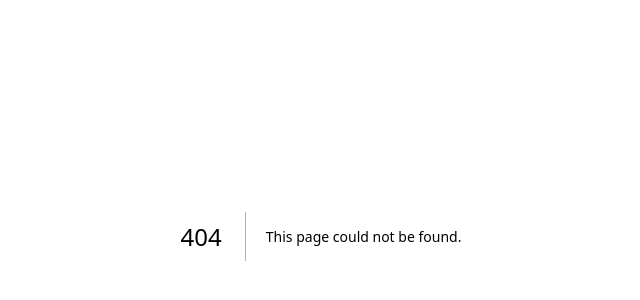
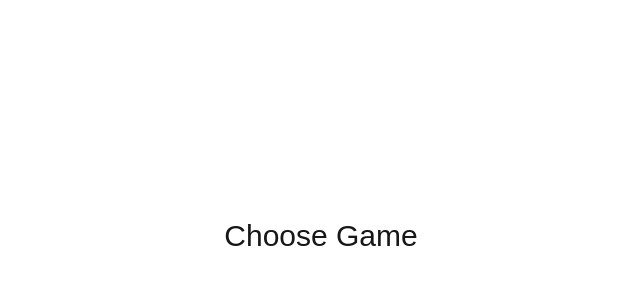
Before and after one commit to Albert-S2/pokemonproject, a Next.js app: page /about/choosegame in a window 1280 px wide. Before the commit this address had no page. Shown: the part 164-464 px from the top of the page, without its empty margins (319-959 px from the left). Built offline with nearby package versions, Linux system fonts and the light colour scheme.

Commit message:
choose game page created and welcome button works fine

```diff
--- /dev/null
+++ b/src/app/about/choosegame/page.tsx
@@ -0,0 +1,10 @@
+
+export default function ChooseGamePage() {
+  return (
+    <div className="flex items-center justify-center min-h-screen">
+      <h1 className="text-3xl text-center">
+        Choose Game
+      </h1>
+    </div>
+  );
+}
--- a/src/app/page.tsx
+++ b/src/app/page.tsx
@@ -1,4 +1,4 @@
-import Image from "next/image";
+import Link from "next/link";
 
 export default function Home() {
   return (
@@ -6,7 +6,11 @@ export default function Home() {
       <h1 className="text-3xl text-center">
         My Pokedex
         <br />
-        Welcome
+        <Link href="/about/choosegame">
+          <button className="mt-4 px-4 py-2 bg-blue-500 text-white rounded cursor-pointer">
+            Welcome
+          </button>
+        </Link>
       </h1>
     </div>
   );
```
